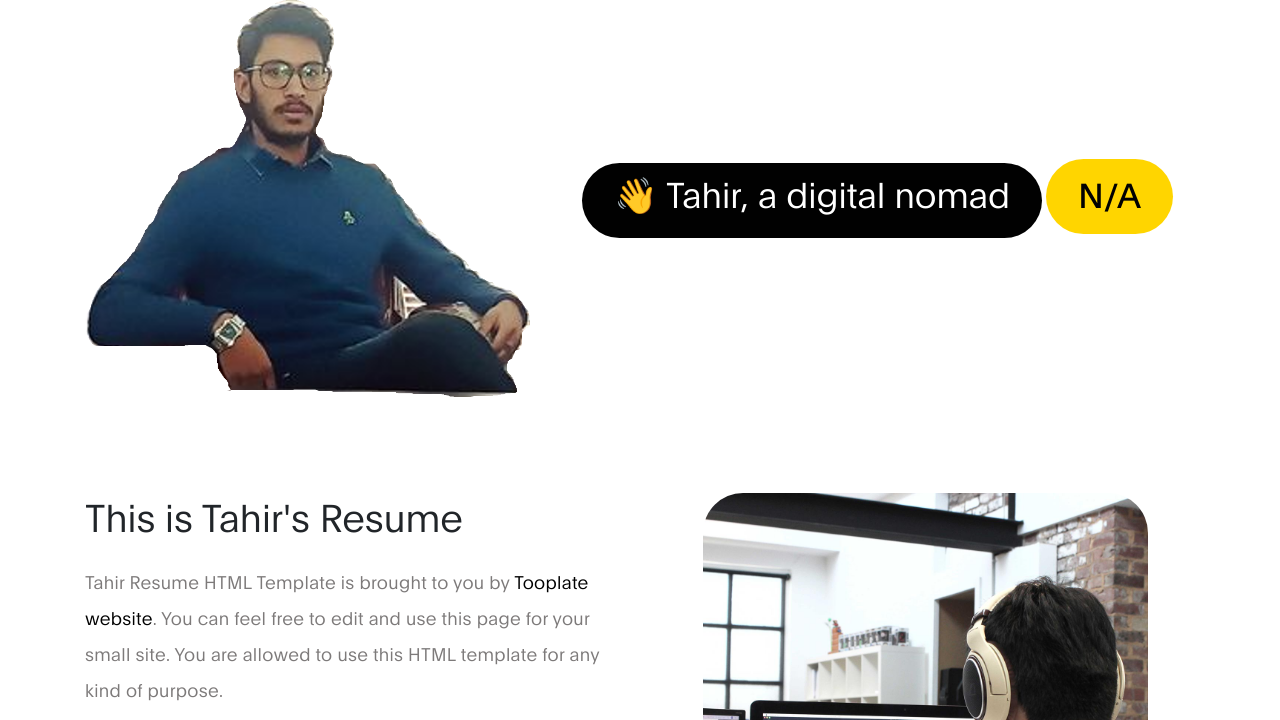
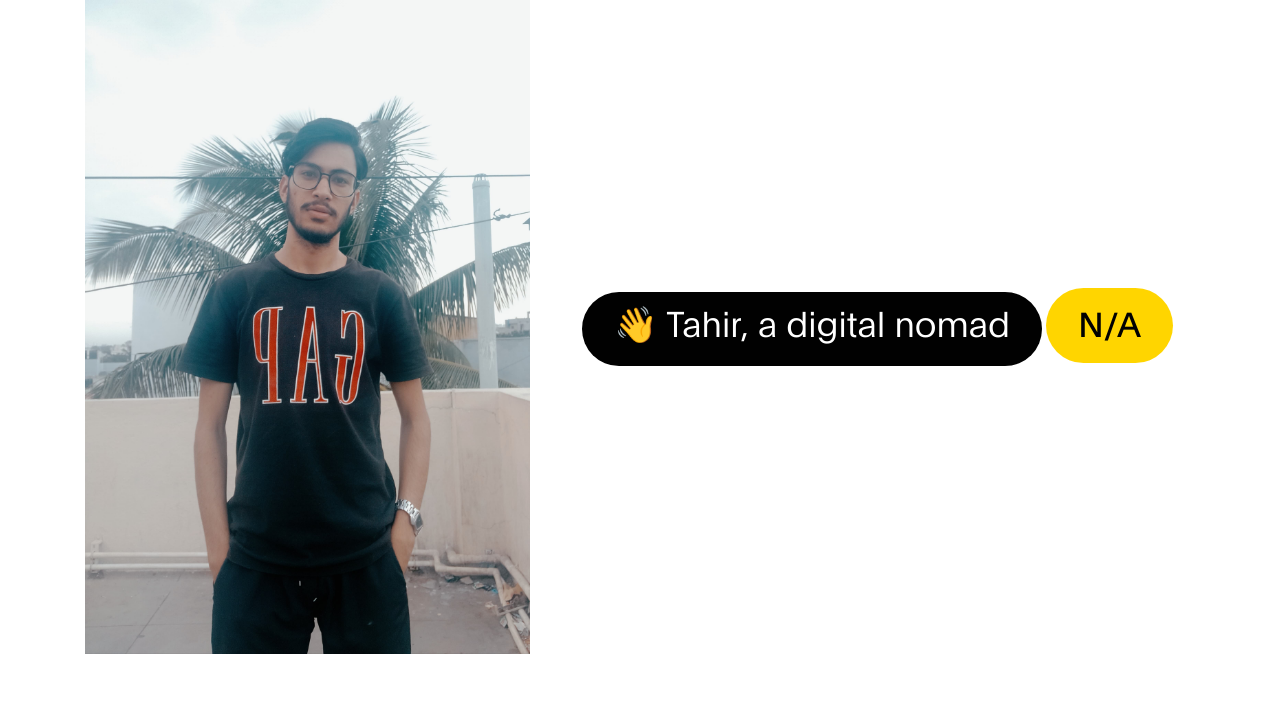
Before and after one commit to cyber-x98/my-site, a plain HTML site: page index.html in a window 1280 px wide. Shown: the top 720 px of the page. Drawn offline with Linux system fonts and the light colour scheme.

Commit message:
Changed Inmage tahi.png-tahir.jpg

```diff
--- a/index.html
+++ b/index.html
@@ -69,7 +69,7 @@
             <div class="row">
 
                   <div class="mx-auto col-lg-5 col-md-5 col-10">
-                      <img src="images/tahir.png" class="img-fluid" alt="Tahir's Resume HTML Template">
+                      <img src="images/tahir.jpg" class="img-fluid" alt="Tahir's Resume HTML Template">
                   </div>
 
                    <div class="d-flex flex-column justify-content-center align-items-center col-lg-7 col-md-7 col-12">
```
Also changed, not shown: images/tahir.jpg (added), images/tahir.png (deleted).
